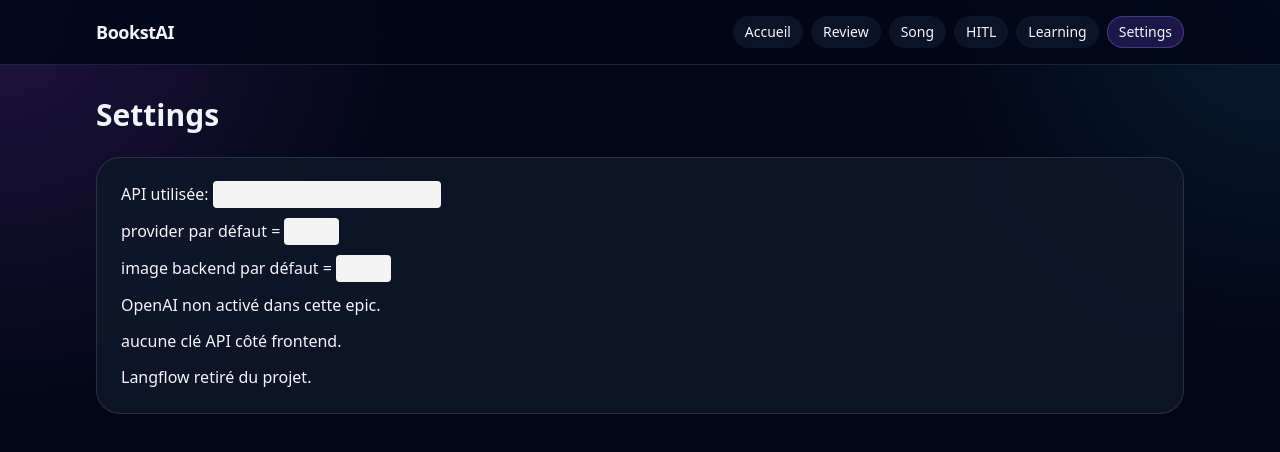
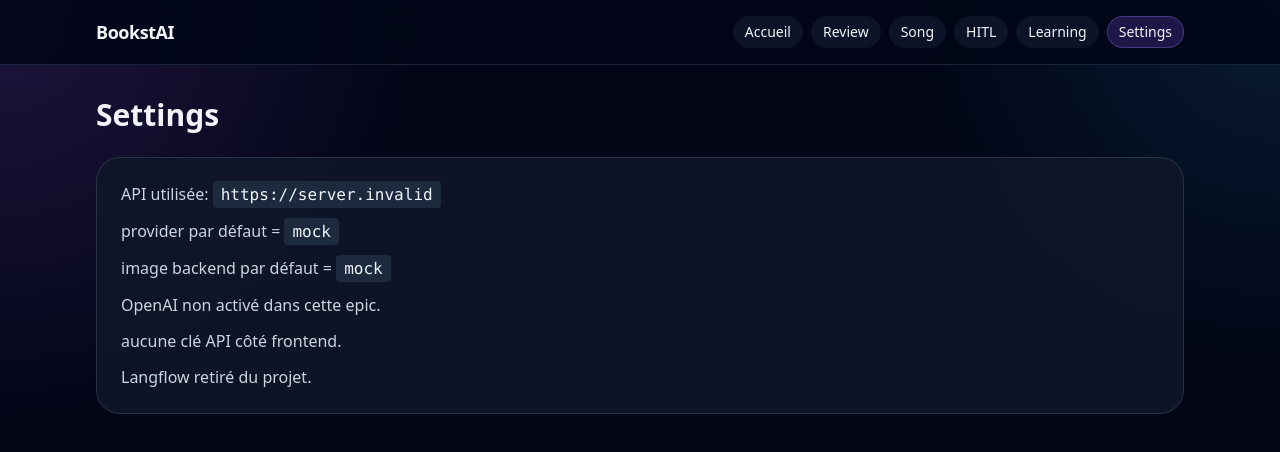
Before and after one commit to Inzicv/bookstai, a Next.js app in the folder ui/: page /settings in a window 1280 px wide. Shown: the top 452 px of the page. Built offline with nearby package versions, Linux system fonts and the light colour scheme; no server answers.

Commit message:
feat: update text colors for improved readability and consistency in HomePage component

```diff
--- a/ui/app/page.tsx
+++ b/ui/app/page.tsx
@@ -12,9 +12,9 @@ export default function HomePage() {
   return (
     <div className="space-y-8">
       <section className="space-y-4">
-        <p className="text-sm uppercase tracking-[0.3em] text-zinc-500">Studio local</p>
-        <h1 className="text-4xl font-semibold tracking-tight text-zinc-950 sm:text-6xl">BookstAI</h1>
-        <p className="max-w-2xl text-base text-zinc-700 sm:text-lg">
+        <p className="text-sm uppercase tracking-[0.3em] text-slate-400">Studio local</p>
+        <h1 className="text-4xl font-semibold tracking-tight text-slate-100 sm:text-6xl">BookstAI</h1>
+        <p className="max-w-2xl text-base text-slate-300 sm:text-lg">
           Une application web locale pour piloter BookstAI dans le navigateur, avec FastAPI en
           arrière-plan.
         </p>
@@ -29,8 +29,8 @@ export default function HomePage() {
             href={item.href}
             className="panel rounded-2xl px-5 py-4 transition hover:-translate-y-0.5 hover:shadow-lg"
           >
-            <div className="text-sm text-zinc-500">Accès rapide</div>
-            <div className="mt-1 text-lg font-medium text-zinc-950">{item.label}</div>
+            <div className="text-sm text-slate-400">Accès rapide</div>
+            <div className="mt-1 text-lg font-medium text-slate-100">{item.label}</div>
           </Link>
         ))}
       </section>
--- a/ui/app/settings/page.tsx
+++ b/ui/app/settings/page.tsx
@@ -3,20 +3,23 @@ import { getApiBaseUrl } from '@/lib/api'
 export default function SettingsPage() {
   return (
     <div className="space-y-6">
-      <h1 className="text-3xl font-semibold">Settings</h1>
+      <h1 className="text-3xl font-semibold text-slate-100">Settings</h1>
       <div className="panel space-y-3 rounded-3xl p-6">
         <p>
-          API utilisée: <code className="rounded bg-zinc-100 px-2 py-1">{getApiBaseUrl()}</code>
+          <span className="text-slate-300">API utilisée:</span>{' '}
+          <code className="rounded bg-slate-800 px-2 py-1 text-slate-100">{getApiBaseUrl()}</code>
         </p>
         <p>
-          provider par défaut = <code className="rounded bg-zinc-100 px-2 py-1">mock</code>
+          <span className="text-slate-300">provider par défaut =</span>{' '}
+          <code className="rounded bg-slate-800 px-2 py-1 text-slate-100">mock</code>
         </p>
         <p>
-          image backend par défaut = <code className="rounded bg-zinc-100 px-2 py-1">mock</code>
+          <span className="text-slate-300">image backend par défaut =</span>{' '}
+          <code className="rounded bg-slate-800 px-2 py-1 text-slate-100">mock</code>
         </p>
-        <p>OpenAI non activé dans cette epic.</p>
-        <p>aucune clé API côté frontend.</p>
-        <p>Langflow retiré du projet.</p>
+        <p className="text-slate-300">OpenAI non activé dans cette epic.</p>
+        <p className="text-slate-300">aucune clé API côté frontend.</p>
+        <p className="text-slate-300">Langflow retiré du projet.</p>
       </div>
     </div>
   )
--- a/ui/features/HitlPage.tsx
+++ b/ui/features/HitlPage.tsx
@@ -30,16 +30,16 @@ export default function HitlPage() {
 
   return (
     <div className="space-y-6">
-      <h1 className="text-3xl font-semibold">HITL</h1>
+      <h1 className="text-3xl font-semibold text-slate-100">HITL</h1>
       <div className="panel grid gap-4 rounded-3xl p-6 md:grid-cols-[1fr_1fr_auto]">
         <FormField label="type">
-          <select className="w-full rounded-xl border border-zinc-200 px-3 py-2" value={type} onChange={(e) => setType(e.target.value as 'review' | 'song')}>
+          <select className="w-full rounded-xl border border-slate-700 bg-slate-950 px-3 py-2 text-slate-100" value={type} onChange={(e) => setType(e.target.value as 'review' | 'song')}>
             <option value="review">review</option>
             <option value="song">song</option>
           </select>
         </FormField>
         <FormField label="book_slug">
-          <input className="w-full rounded-xl border border-zinc-200 px-3 py-2" value={bookSlug} onChange={(e) => setBookSlug(e.target.value)} />
+          <input className="w-full rounded-xl border border-slate-700 bg-slate-950 px-3 py-2 text-slate-100 placeholder:text-slate-500" value={bookSlug} onChange={(e) => setBookSlug(e.target.value)} />
         </FormField>
         <div className="flex items-end">
           <LoadingButton loading={loading} onClick={refresh}>Charger la session</LoadingButton>
--- a/ui/features/LearningPage.tsx
+++ b/ui/features/LearningPage.tsx
@@ -55,16 +55,16 @@ export default function LearningPage() {
 
   return (
     <div className="space-y-6">
-      <h1 className="text-3xl font-semibold">Learning</h1>
+      <h1 className="text-3xl font-semibold text-slate-100">Learning</h1>
       <div className="panel grid gap-4 rounded-3xl p-6 md:grid-cols-[1fr_1fr_auto]">
         <FormField label="type">
-          <select className="w-full rounded-xl border border-zinc-200 px-3 py-2" value={type} onChange={(e) => setType(e.target.value as 'review' | 'song')}>
+          <select className="w-full rounded-xl border border-slate-700 bg-slate-950 px-3 py-2 text-slate-100" value={type} onChange={(e) => setType(e.target.value as 'review' | 'song')}>
             <option value="review">review</option>
             <option value="song">song</option>
           </select>
         </FormField>
         <FormField label="book_slug">
-          <input className="w-full rounded-xl border border-zinc-200 px-3 py-2" value={bookSlug} onChange={(e) => setBookSlug(e.target.value)} />
+          <input className="w-full rounded-xl border border-slate-700 bg-slate-950 px-3 py-2 text-slate-100 placeholder:text-slate-500" value={bookSlug} onChange={(e) => setBookSlug(e.target.value)} />
         </FormField>
         <div className="flex items-end">
           <LoadingButton loading={loading} onClick={loadExtraction}>Extraire les apprentissages</LoadingButton>
--- a/ui/features/ReviewPage.tsx
+++ b/ui/features/ReviewPage.tsx
@@ -23,7 +23,7 @@ export default function ReviewPage() {
 
   return (
     <div className="space-y-6">
-      <h1 className="text-3xl font-semibold">Review</h1>
+      <h1 className="text-3xl font-semibold text-slate-100">Review</h1>
       <form
         className="panel grid gap-4 rounded-3xl p-6"
         onSubmit={async (event) => {
@@ -45,30 +45,30 @@ export default function ReviewPage() {
         }}
       >
         <FormField label="book_slug">
-          <input className="w-full rounded-xl border border-zinc-200 px-3 py-2" value={form.book_slug} onChange={(e) => setForm({ ...form, book_slug: e.target.value })} />
+          <input className="w-full rounded-xl border border-slate-700 bg-slate-950 px-3 py-2 text-slate-100 placeholder:text-slate-500" value={form.book_slug} onChange={(e) => setForm({ ...form, book_slug: e.target.value })} />
         </FormField>
         <FormField label="user_opinion">
-          <textarea className="min-h-32 w-full rounded-xl border border-zinc-200 px-3 py-2" value={form.user_opinion} onChange={(e) => setForm({ ...form, user_opinion: e.target.value })} />
+          <textarea className="min-h-32 w-full rounded-xl border border-slate-700 bg-slate-950 px-3 py-2 text-slate-100 placeholder:text-slate-500" value={form.user_opinion} onChange={(e) => setForm({ ...form, user_opinion: e.target.value })} />
         </FormField>
         <div className="grid gap-4 md:grid-cols-2">
           <FormField label="platform">
-            <input className="w-full rounded-xl border border-zinc-200 px-3 py-2" value={form.platform} onChange={(e) => setForm({ ...form, platform: e.target.value })} />
+            <input className="w-full rounded-xl border border-slate-700 bg-slate-950 px-3 py-2 text-slate-100 placeholder:text-slate-500" value={form.platform} onChange={(e) => setForm({ ...form, platform: e.target.value })} />
           </FormField>
           <FormField label="provider">
-            <select className="w-full rounded-xl border border-zinc-200 px-3 py-2" value={form.provider} onChange={(e) => setForm({ ...form, provider: e.target.value })}>
+            <select className="w-full rounded-xl border border-slate-700 bg-slate-950 px-3 py-2 text-slate-100" value={form.provider} onChange={(e) => setForm({ ...form, provider: e.target.value })}>
               <option value="mock">mock</option>
             </select>
           </FormField>
         </div>
         <div className="grid gap-4 md:grid-cols-2">
           <FormField label="model">
-            <input className="w-full rounded-xl border border-zinc-200 px-3 py-2" value={form.model} onChange={(e) => setForm({ ...form, model: e.target.value })} />
+            <input className="w-full rounded-xl border border-slate-700 bg-slate-950 px-3 py-2 text-slate-100 placeholder:text-slate-500" value={form.model} onChange={(e) => setForm({ ...form, model: e.target.value })} />
           </FormField>
           <FormField label="temperature">
-            <input type="number" step="0.1" className="w-full rounded-xl border border-zinc-200 px-3 py-2" value={form.temperature} onChange={(e) => setForm({ ...form, temperature: e.target.value })} />
+            <input type="number" step="0.1" className="w-full rounded-xl border border-slate-700 bg-slate-950 px-3 py-2 text-slate-100 placeholder:text-slate-500" value={form.temperature} onChange={(e) => setForm({ ...form, temperature: e.target.value })} />
           </FormField>
         </div>
-        <label className="flex items-center gap-2 text-sm">
+        <label className="flex items-center gap-2 text-sm text-slate-300">
           <input type="checkbox" checked={form.hitl_enabled} onChange={(e) => setForm({ ...form, hitl_enabled: e.target.checked })} />
           HITL activé
         </label>
--- a/ui/features/SettingsPage.tsx
+++ b/ui/features/SettingsPage.tsx
@@ -1,13 +1,22 @@
+import { getApiBaseUrl } from '@/lib/api'
+
 export default function SettingsPage() {
   return (
     <div className="space-y-6">
-      <h1 className="text-3xl font-semibold">Settings</h1>
-      <div className="panel rounded-3xl p-6 space-y-3">
-        <p>API utilisée: <code className="rounded bg-zinc-100 px-2 py-1">http://127.0.0.1:8000</code></p>
-        <p>Provider par défaut: <code className="rounded bg-zinc-100 px-2 py-1">mock</code></p>
-        <p>Image backend par défaut: <code className="rounded bg-zinc-100 px-2 py-1">mock</code></p>
-        <p>OpenAI non activé dans cette epic.</p>
-        <p>Aucune clé API côté frontend.</p>
+      <h1 className="text-3xl font-semibold text-slate-100">Settings</h1>
+      <div className="panel space-y-3 rounded-3xl p-6">
+        <p className="text-slate-300">
+          API utilisée: <code className="rounded bg-slate-800 px-2 py-1 text-slate-100">{getApiBaseUrl()}</code>
+        </p>
+        <p className="text-slate-300">
+          Provider par défaut: <code className="rounded bg-slate-800 px-2 py-1 text-slate-100">mock</code>
+        </p>
+        <p className="text-slate-300">
+          Image backend par défaut: <code className="rounded bg-slate-800 px-2 py-1 text-slate-100">mock</code>
+        </p>
+        <p className="text-slate-300">OpenAI non activé dans cette epic.</p>
+        <p className="text-slate-300">Aucune clé API côté frontend.</p>
+        <p className="text-slate-300">Langflow retiré du projet.</p>
       </div>
     </div>
   )
--- a/ui/features/SongPage.tsx
+++ b/ui/features/SongPage.tsx
@@ -23,7 +23,7 @@ export default function SongPage() {
 
   return (
     <div className="space-y-6">
-      <h1 className="text-3xl font-semibold">Song</h1>
+      <h1 className="text-3xl font-semibold text-slate-100">Song</h1>
       <form
         className="panel grid gap-4 rounded-3xl p-6"
         onSubmit={async (event) => {
@@ -41,14 +41,14 @@ export default function SongPage() {
         }}
       >
         <FormField label="book_slug">
-          <input className="w-full rounded-xl border border-zinc-200 px-3 py-2" value={form.book_slug} onChange={(e) => setForm({ ...form, book_slug: e.target.value })} />
+          <input className="w-full rounded-xl border border-slate-700 bg-slate-950 px-3 py-2 text-slate-100 placeholder:text-slate-500" value={form.book_slug} onChange={(e) => setForm({ ...form, book_slug: e.target.value })} />
         </FormField>
         <div className="grid gap-4 md:grid-cols-2">
           <FormField label="spoiler_mode">
-            <input className="w-full rounded-xl border border-zinc-200 px-3 py-2" value={form.spoiler_mode} onChange={(e) => setForm({ ...form, spoiler_mode: e.target.value })} />
+            <input className="w-full rounded-xl border border-slate-700 bg-slate-950 px-3 py-2 text-slate-100 placeholder:text-slate-500" value={form.spoiler_mode} onChange={(e) => setForm({ ...form, spoiler_mode: e.target.value })} />
           </FormField>
           <FormField label="prompt_type">
-            <select className="w-full rounded-xl border border-zinc-200 px-3 py-2" value={form.prompt_type} onChange={(e) => setForm({ ...form, prompt_type: e.target.value })}>
+            <select className="w-full rounded-xl border border-slate-700 bg-slate-950 px-3 py-2 text-slate-100" value={form.prompt_type} onChange={(e) => setForm({ ...form, prompt_type: e.target.value })}>
               <option value="character">character</option>
               <option value="scene">scene</option>
               <option value="thumbnail">thumbnail</option>
@@ -58,21 +58,21 @@ export default function SongPage() {
         </div>
         <div className="grid gap-4 md:grid-cols-2">
           <FormField label="platform">
-            <input className="w-full rounded-xl border border-zinc-200 px-3 py-2" value={form.platform} onChange={(e) => setForm({ ...form, platform: e.target.value })} />
+            <input className="w-full rounded-xl border border-slate-700 bg-slate-950 px-3 py-2 text-slate-100 placeholder:text-slate-500" value={form.platform} onChange={(e) => setForm({ ...form, platform: e.target.value })} />
           </FormField>
           <FormField label="provider">
-            <select className="w-full rounded-xl border border-zinc-200 px-3 py-2" value={form.provider} onChange={(e) => setForm({ ...form, provider: e.target.value })}>
+            <select className="w-full rounded-xl border border-slate-700 bg-slate-950 px-3 py-2 text-slate-100" value={form.provider} onChange={(e) => setForm({ ...form, provider: e.target.value })}>
               <option value="mock">mock</option>
             </select>
           </FormField>
         </div>
         <div className="grid gap-4 md:grid-cols-2">
           <FormField label="image_backend">
-            <select className="w-full rounded-xl border border-zinc-200 px-3 py-2" value={form.image_backend} onChange={(e) => setForm({ ...form, image_backend: e.target.value })}>
+            <select className="w-full rounded-xl border border-slate-700 bg-slate-950 px-3 py-2 text-slate-100" value={form.image_backend} onChange={(e) => setForm({ ...form, image_backend: e.target.value })}>
               <option value="mock">mock</option>
             </select>
           </FormField>
-          <label className="flex items-center gap-2 text-sm">
+          <label className="flex items-center gap-2 text-sm text-slate-300">
             <input type="checkbox" checked={form.hitl_enabled} onChange={(e) => setForm({ ...form, hitl_enabled: e.target.checked })} />
             HITL activé
           </label>
```
